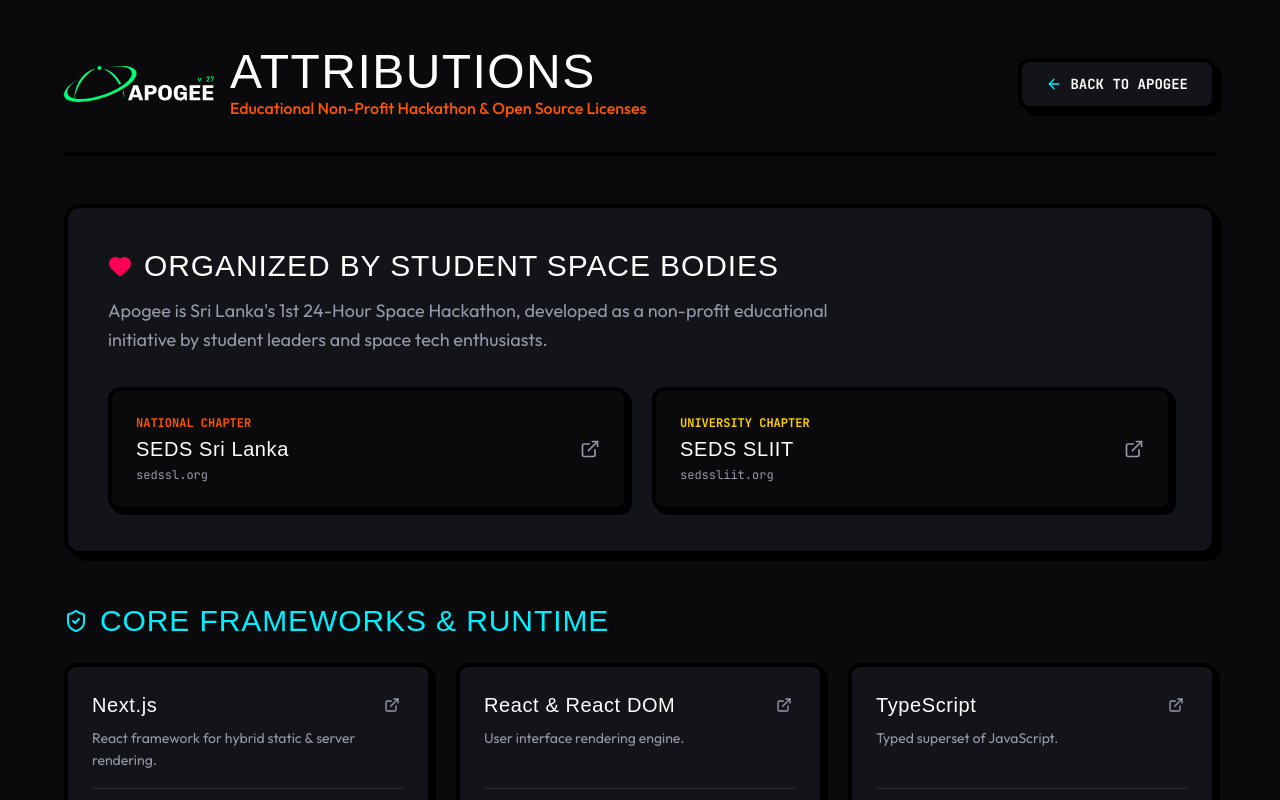
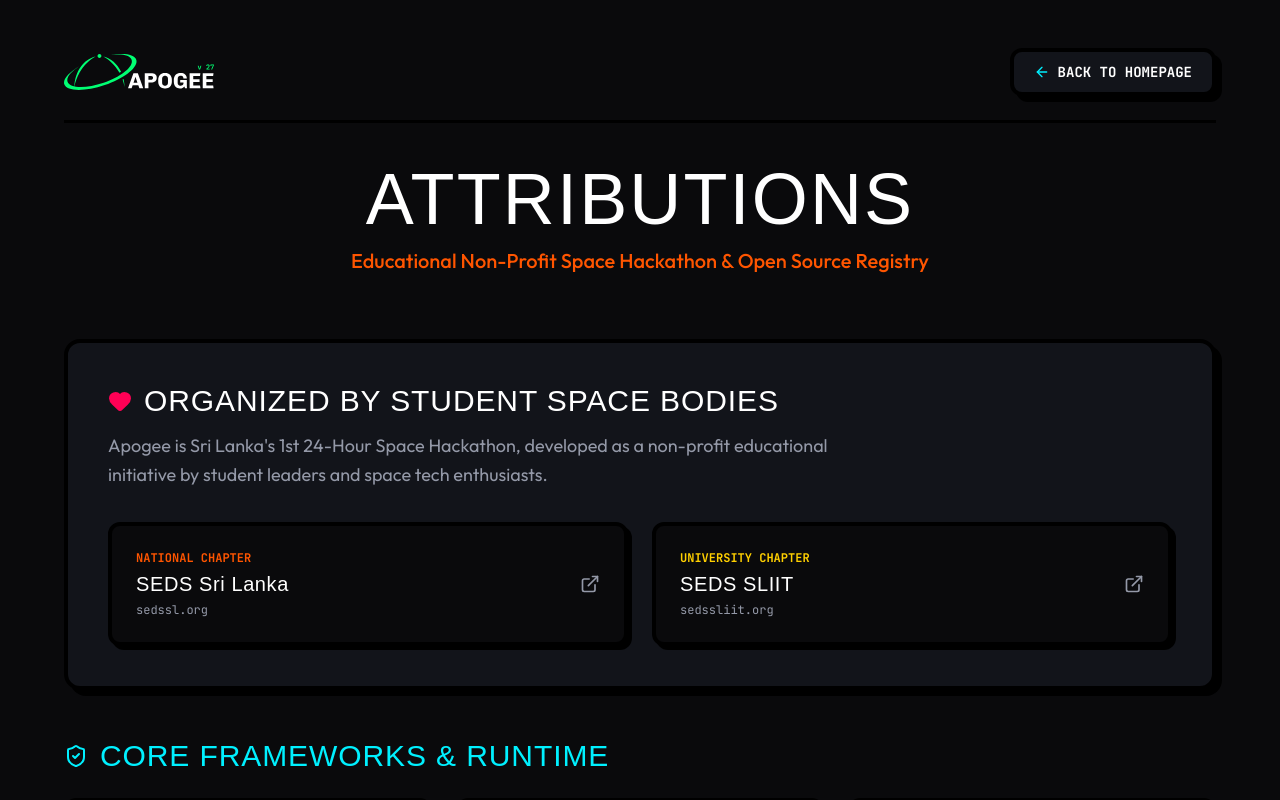
Before and after one commit to Thawshi-Srikanth/apogee, a Next.js app: page /attributions in a window 1280 px wide. Shown: the top 800 px of the page. Built offline with nearby package versions, Linux system fonts and the light colour scheme; a web font is replaced by a local one.

Commit message:
style: redesign attributions page header to use standard centered display scale header and top nav bar

```diff
--- a/app/attributions/page.tsx
+++ b/app/attributions/page.tsx
@@ -46,27 +46,29 @@
     <div className="min-h-screen bg-[var(--bg-void)] text-[var(--text-cloud)] selection:bg-[#FF6B35] selection:text-white py-12 px-4 sm:px-6 lg:px-8">
       <div className="max-w-6xl mx-auto">
 
-        {/* Top Header & Navigation Bar */}
-        <div className="flex flex-col sm:flex-row sm:items-center justify-between gap-6 mb-12 border-b-4 border-[var(--card-border-color)] pb-8">
-          <div className="flex items-center gap-4">
+        {/* Top Navigation Bar */}
+        <div className="flex items-center justify-between pb-6 mb-10 border-b-3 border-[var(--card-border-color)]">
+          <Link href="/" className="hover:opacity-80 transition-opacity">
             <Logo />
-            <div>
-              <h1 className="font-heading text-3xl sm:text-5xl font-normal uppercase tracking-wide text-[var(--text-cloud)]">
-                ATTRIBUTIONS
-              </h1>
-              <p className="font-sans text-sm sm:text-base text-[var(--accent-orange)] font-medium">
-                Educational Non-Profit Hackathon & Open Source Licenses
-              </p>
-            </div>
-          </div>
+          </Link>
 
           <Link
             href="/"
-            className="inline-flex items-center gap-2 px-6 py-3 rounded-xl bg-[var(--bg-card)] card-border font-mono text-xs sm:text-sm font-bold uppercase text-[var(--text-cloud)] card-shadow hover:-translate-x-0.5 hover:-translate-y-0.5 active:translate-x-[2px] active:translate-y-[2px] active:shadow-none transition-all w-fit"
+            className="inline-flex items-center gap-2 px-5 py-2.5 rounded-xl bg-[var(--bg-card)] card-border font-mono text-xs sm:text-sm font-bold uppercase text-[var(--text-cloud)] card-shadow hover:-translate-x-0.5 hover:-translate-y-0.5 active:translate-x-[2px] active:translate-y-[2px] active:shadow-none transition-all"
           >
             <ArrowLeft className="h-4 w-4 text-[var(--accent-cyan)]" />
-            BACK TO APOGEE
+            BACK TO HOMEPAGE
           </Link>
+        </div>
+
+        {/* Standard Centered Display Scale Section Header */}
+        <div className="text-center mb-12 sm:mb-16">
+          <h1 className="font-heading text-4xl sm:text-6xl lg:text-7xl font-normal text-[var(--text-cloud)] uppercase tracking-wide mb-3">
+            ATTRIBUTIONS
+          </h1>
+          <p className="font-sans text-lg sm:text-xl text-[var(--accent-orange)] font-medium max-w-2xl mx-auto">
+            Educational Non-Profit Space Hackathon & Open Source Registry
+          </p>
         </div>
 
         {/* Co-Organizers Highlight Card */}
```
